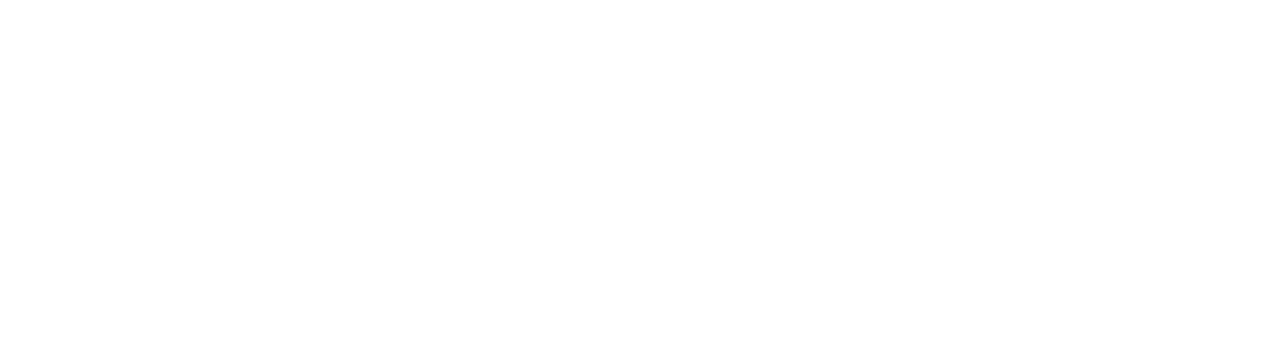
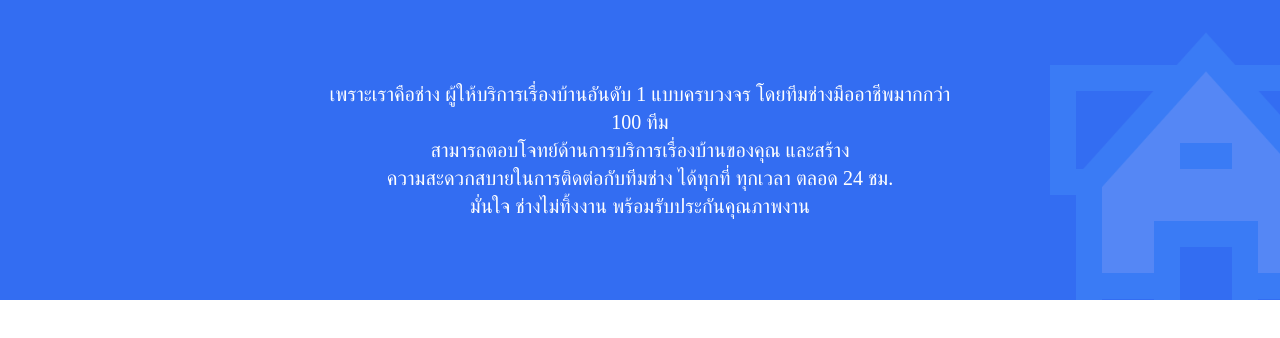
Before and after one commit to spkorn/home-service, a React (Create React App) app in the folder client/: page /service in a window 1280 px wide. Before the commit this address had no page. Shown: the top 338 px of the page. Built offline with nearby package versions, Linux system fonts and the light colour scheme.

Commit message:
create: service page job notice

```diff
--- /dev/null
+++ b/client/src/ServicePagePhoto/imageIndex.js
@@ -0,0 +1,7 @@
+import logoHomeService from "./logo-HomeServices.svg";
+
+const image = {
+  logoHomeService,
+};
+
+export default image;
--- /dev/null
+++ b/client/src/components/ServicePage/ServicesPageJobNotice.js
@@ -0,0 +1,28 @@
+import "../../App.css";
+import image from "../../ServicePagePhoto/imageIndex";
+
+function ServicePageJobNotice() {
+  return (
+    <div className="w-screen">
+      <div className="flex justify-center items-center bg-blue600 relative">
+        <p className="text-white text-xl py-20 px-80 text-center">
+          เพราะเราคือช่าง ผู้ให้บริการเรื่องบ้านอันดับ 1 แบบครบวงจร
+          โดยทีมช่างมืออาชีพมากกว่า 100 ทีม
+          <br />
+          สามารถตอบโจทย์ด้านการบริการเรื่องบ้านของคุณ และสร้าง
+          <br />
+          ความสะดวกสบายในการติดต่อกับทีมช่าง ได้ทุกที่ ทุกเวลา ตลอด 24 ชม.
+          <br />
+          มั่นใจ ช่างไม่ทิ้งงาน พร้อมรับประกันคุณภาพงาน
+        </p>
+        <img
+          src={image.logoHomeService}
+          alt="home-service-logo"
+          className="absolute right-0 bottom-0 mix-blend-screen"
+        />
+      </div>
+    </div>
+  );
+}
+
+export default ServicePageJobNotice;
--- a/client/src/pages/AuthenticatedApp.js
+++ b/client/src/pages/AuthenticatedApp.js
@@ -2,6 +2,7 @@
 
 import HomePage from "./HomePage";
 import UserProfile from "./Profile";
+import ServicePage from "./ServicePage";
 import "../App.css";
 
 function AuthenticatedApp() {
@@ -10,6 +11,7 @@
       <Routes>
         <Route path="/" element={<HomePage />} />
         <Route path="/profile" element={<UserProfile />} />
+        <Route path="/service" element={<ServicePage />} />
       </Routes>
     </div>
   );
--- /dev/null
+++ b/client/src/pages/ServicePage.js
@@ -0,0 +1,11 @@
+import ServicePageJobNotice from "../components/ServicePage/ServicesPageJobNotice";
+
+function ServicePage() {
+  return (
+    <div className="service-page">
+      <ServicePageJobNotice />
+    </div>
+  );
+}
+
+export default ServicePage;
--- a/client/src/pages/UnauthenticatedApp.js
+++ b/client/src/pages/UnauthenticatedApp.js
@@ -2,6 +2,7 @@
 import HomePage from "./HomePage";
 import LoginPage from "./LoginPage";
 import RegisterPage from "./RegisterPage";
+import ServicePage from "./ServicePage";
 import "../App.css";
 
 function UnauthenticatedApp() {
@@ -9,6 +10,7 @@
     <div className="App">
       <Routes>
         <Route path="/" element={<HomePage />} />
+        <Route path="/service" element={<ServicePage />} />
         <Route path="/login" element={<LoginPage />} />
         <Route path="/register" element={<RegisterPage />} />
       </Routes>
```
Also changed, not shown: client/src/ServicePagePhoto/logo-HomeServices.svg (added).
